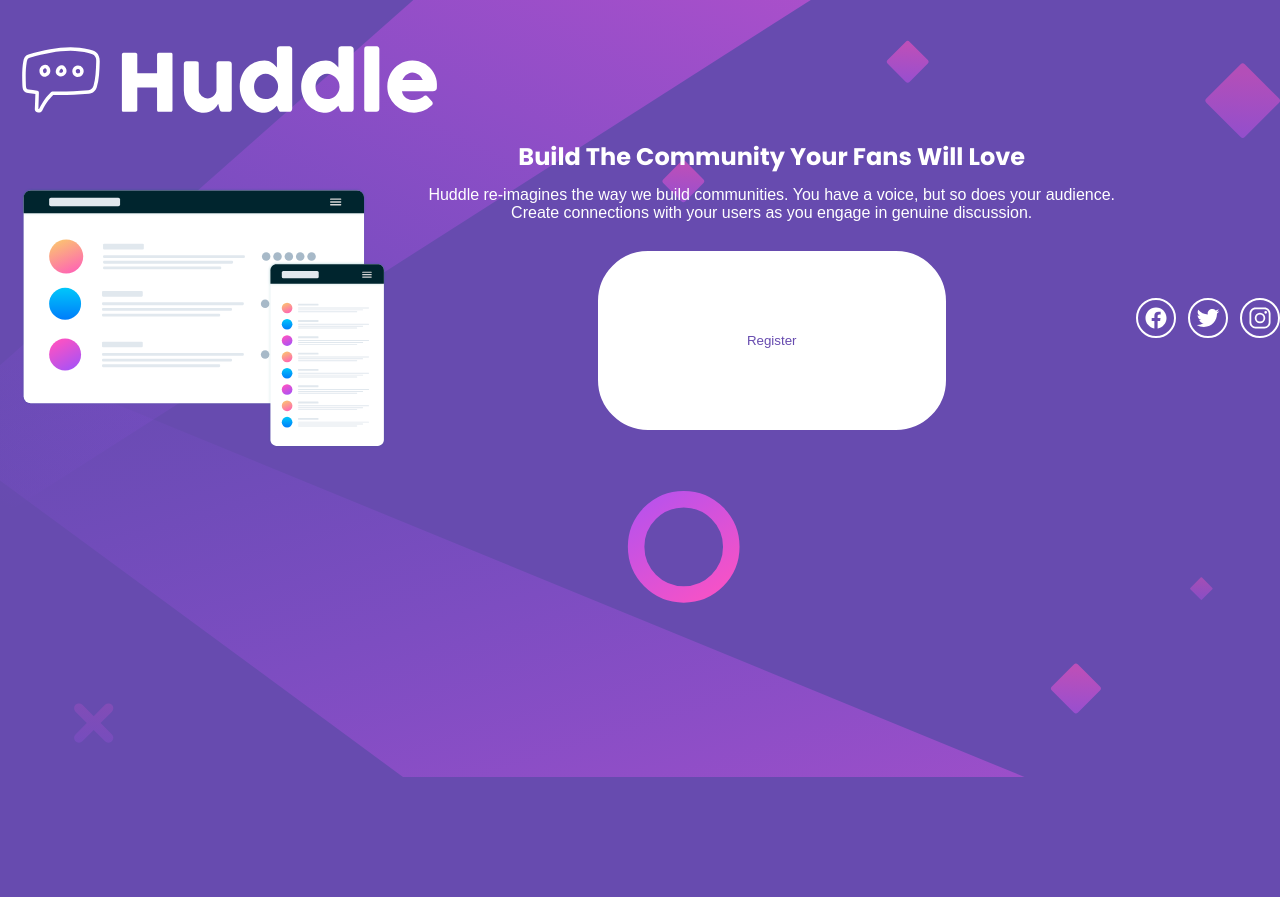
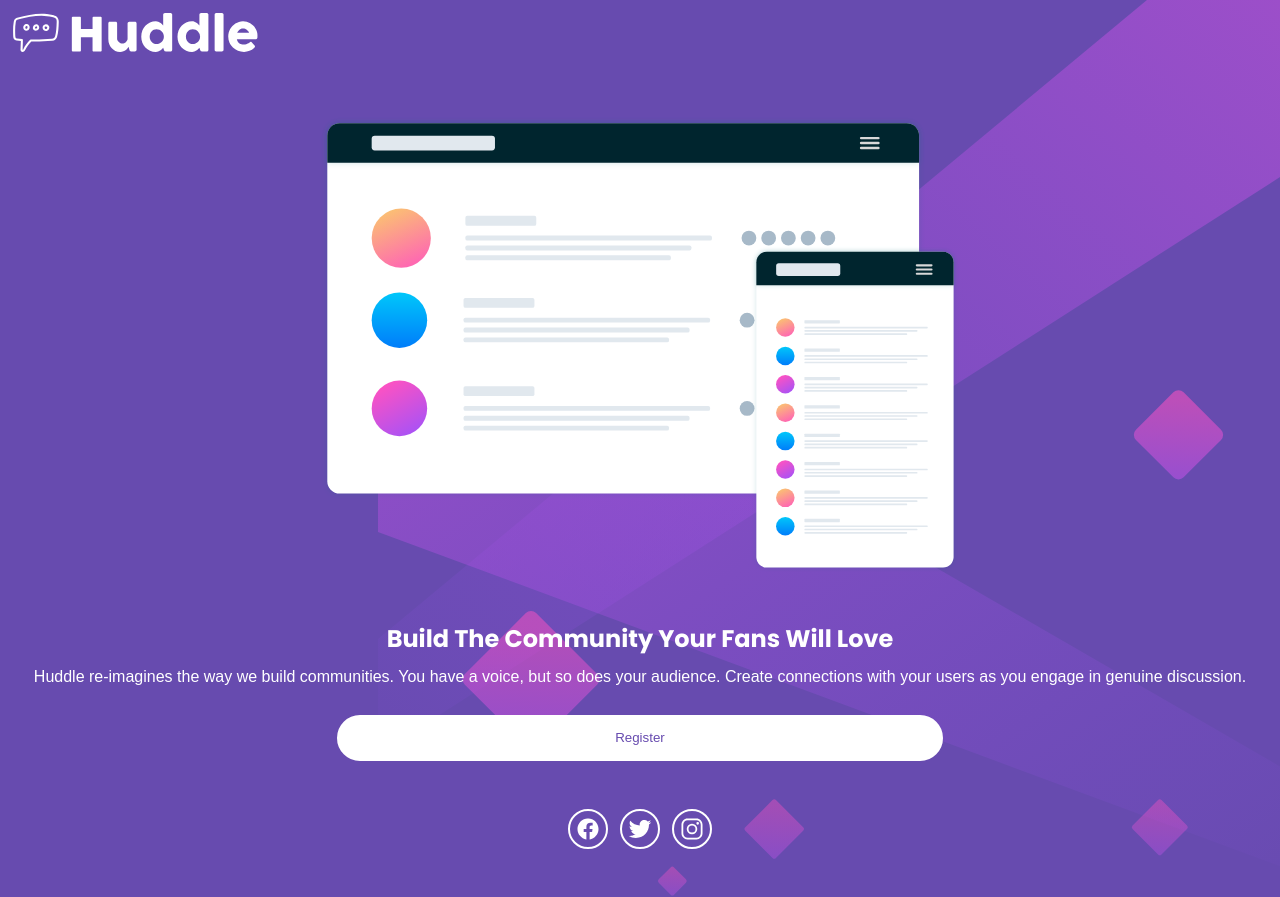
Before and after one commit to ks9927/Huddle-Landing-Page, a plain HTML site: page docs/index.html in a window 1280 px wide. Before the commit the page ends 800 px from the top, so only its background shows below. Drawn offline with nearby package versions, Linux system fonts and the light colour scheme.

Commit message:
added flex to wrapper

```diff
--- a/docs/styles.css
+++ b/docs/styles.css
@@ -26,10 +26,18 @@ body {
   background-position: top right;
   background-size: contain;
 }
-.logo {
-  width: 35%;
-  margin-top: 1.5em;
+
+.wrapper {
+  display: flex;
+  flex-direction: column;
+  justify-content: center;
+  align-items: center;
 }
+
+
+
+
+
 .mockup {
   width: 90%;
   display: block;
@@ -62,7 +70,6 @@ button {
   border: solid 2px white;
   margin-top: 1em;
   width: 50%;
-  height: 50%;
   border-radius: 50px;
   padding: 1em;
   font-weight: var(--open-sm);
@@ -92,17 +99,3 @@ ion-icon:first-child {
 /* Author DIv */
 .attribution { font-size: 11px; text-align: center; }
 .attribution a { color: hsl(228, 45%, 44%); }
-
-@media screen and (min-width:750px) {
-  body {
-    background: var(--violet) url(images/bg-desktop.svg)  no-repeat;
-    background-position: top right;
-    background-size: contain;
-  }
-
-    .wrapper {
-      display: flex;
-    }
-
-
-}
```
